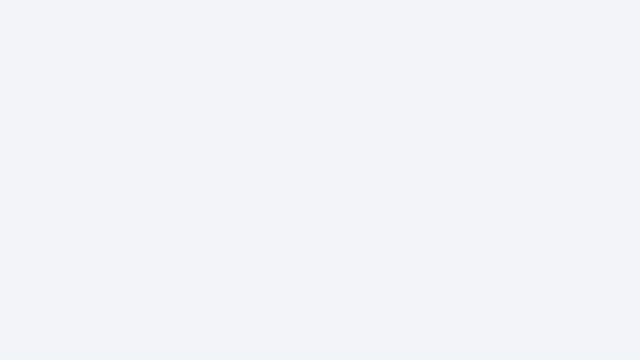
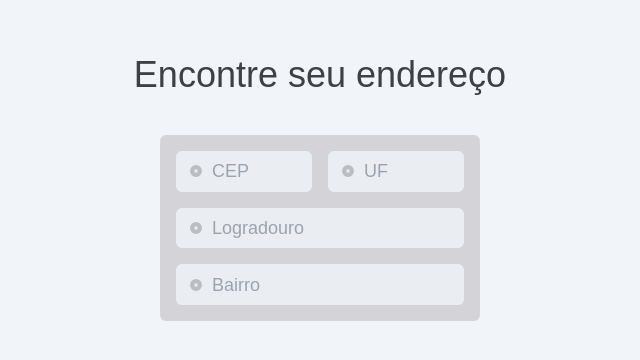
Before and after one commit to Projeto-Bubbles/bubbles-website-app, a React (Vite) app: page /cep in a window 1280 px wide. Before the commit this address had no page. Shown: the part 212-572 px from the top of the page, without its empty margins (320-960 px from the left). Built offline with nearby package versions, Linux system fonts and the light colour scheme; a web font is replaced by a local one.

Commit message:
[feature] integrating ViaCep API

```diff
--- a/package.json
+++ b/package.json
@@ -10,10 +10,12 @@
     "preview": "vite preview"
   },
   "dependencies": {
+    "axios": "^1.5.1",
     "date-fns": "^2.30.0",
     "phosphor-react": "^1.4.1",
     "react": "^18.2.0",
     "react-dom": "^18.2.0",
+    "react-hook-form": "^7.47.0",
     "react-router-dom": "^6.16.0"
   },
   "devDependencies": {
--- a/src/components/common/Input.tsx
+++ b/src/components/common/Input.tsx
@@ -4,12 +4,21 @@ interface InputProps {
   type: 'text' | 'number' | 'email' | 'password' | 'date';
   value?: string;
   placeholder: string;
-  icon: ReactNode;
+  icon?: ReactNode;
   disabled?: boolean;
-  event?: () => void;
+  onChange?: (e?: any) => void;
+  onBlur?: (e?: any) => void;
 }
 
-function Input({ type, value, placeholder, icon, disabled }: InputProps) {
+function Input({
+  type,
+  value,
+  placeholder,
+  icon,
+  disabled,
+  onChange,
+  onBlur,
+}: InputProps) {
   return (
     <div className="w-full relative flex justify-center items-center">
       <div className="absolute left-0 ml-3">{icon}</div>
@@ -19,6 +28,8 @@ function Input({ type, value, placeholder, icon, disabled }: InputProps) {
         value={value}
         placeholder={placeholder}
         disabled={disabled}
+        onChange={onChange}
+        onBlur={onBlur}
         className="w-full bg-slate-100/80 text-zinc-700 text-lg font-medium p-[.4rem] rounded-md pl-9 border-none outline-1 outline-slate-400/0 transition-all duration-300 ease-in-out focus:outline-slate-500"
       />
     </div>
--- /dev/null
+++ b/src/components/common/Popup.tsx
@@ -0,0 +1,31 @@
+import { Pencil, Trash } from 'phosphor-react';
+
+export interface PopupProps {
+  onEdit: () => {};
+  onDelete: () => {};
+}
+
+function Popup({ onEdit, onDelete }: PopupProps) {
+  return (
+    <div className="bg-zinc-300 w-20 flex flex-col justify-center items-center gap-2 rounded-md">
+      <span
+        onClick={() => onEdit}
+        role="editar"
+        className="w-[90%] text-zinc-700 flex justify-start items-center gap-2 px-1 py-[2px] rounded-md transition duration-200 ease-in-out cursor-pointer hover:bg-zinc-400/20"
+      >
+        <Pencil size={16} color="#334141" weight="duotone" />
+        Editar
+      </span>
+      <span
+        onClick={() => onDelete}
+        role="excluir"
+        className="w-[90%] text-zinc-700 flex justify-start items-center gap-2 px-1 py-[2px] rounded-md transition duration-200 ease-in-out cursor-pointer hover:bg-slate-400/20"
+      >
+        <Trash size={16} color="#334141" weight="duotone" />
+        Excluir
+      </span>
+    </div>
+  );
+}
+
+export default Popup;
--- /dev/null
+++ b/src/components/pages/Form.tsx
@@ -0,0 +1,79 @@
+import Input from '../common/Input';
+import axios from 'axios';
+import { StopCircle } from 'phosphor-react';
+import { useState } from 'react';
+import { useForm } from 'react-hook-form';
+
+function Form() {
+  const { register, handleSubmit } = useForm();
+  const [address, setAddress] = useState<any>(null);
+  const [error, setError] = useState<string | null>();
+
+  const onSubmit = (e: any) => {
+    console.log(e);
+  };
+
+  const checkCEP = (e: any) => {
+    const cep = e.target.value.replace(/\D/g, '');
+
+    axios
+      .get(`https://viacep.com.br/ws/${cep}/json/`)
+      .then((response) => {
+        setAddress(response.data);
+        setError(null);
+      })
+      .catch((err) => {
+        setAddress(null);
+        if (cep) setError('🙁 Não foi possível localizar o CEP informado');
+        throw new Error(err);
+      });
+  };
+
+  return (
+    <div className="w-screen h-screen flex flex-col justify-center items-center gap-10">
+      <h1 className="text-zinc-700 text-4xl"> Encontre seu endereço </h1>
+
+      <form
+        className="w-1/4 grid gap-4 p-4 bg-zinc-300 rounded-md"
+        onSubmit={handleSubmit(onSubmit)}
+      >
+        <div className="grid grid-cols-2 gap-4">
+          <Input
+            type="text"
+            icon={<StopCircle size={16} color="#71717" weight="duotone" />}
+            placeholder="CEP"
+            {...register('cep')}
+            onBlur={checkCEP}
+          />
+          <Input
+            type="text"
+            icon={<StopCircle size={16} color="#71717" weight="duotone" />}
+            placeholder="UF"
+            {...register('uf')}
+            value={address?.uf ?? ''}
+          />
+        </div>
+        <Input
+          type="text"
+          icon={<StopCircle size={16} color="#71717" weight="duotone" />}
+          placeholder="Logradouro"
+          {...register('street')}
+          value={address?.logradouro ?? ''}
+        />
+        <Input
+          type="text"
+          icon={<StopCircle size={16} color="#71717" weight="duotone" />}
+          placeholder="Bairro"
+          {...register('neighborhood')}
+          value={address?.bairro ?? ''}
+        />
+      </form>
+
+      {error && (
+        <span className="text-red-500 text-lg font-medium">{error}</span>
+      )}
+    </div>
+  );
+}
+
+export default Form;
--- a/src/routes/AppRouter.tsx
+++ b/src/routes/AppRouter.tsx
@@ -4,6 +4,7 @@ import Institutional from '../components/pages/Institutional';
 import SelectionBubbles from '../components/pages/SelectionBubbles';
 import Feed from '../components/pages/Feed';
 import Events from '../components/pages/Events';
+import Form from './../components/pages/Form';
 
 const AppRouter = () => {
   return (
@@ -14,6 +15,7 @@ const AppRouter = () => {
           <Route path="feed" element={<Feed />} />
           <Route path="events" element={<Events />} />
           <Route path="selection" element={<SelectionBubbles />} />
+          <Route path="cep" element={<Form />} />
         </Route>
       </Routes>
     </Router>
--- a/src/utils/constants.tsx
+++ b/src/utils/constants.tsx
@@ -6,7 +6,7 @@ import {
   LinkedinLogo,
 } from 'phosphor-react';
 
-export const socialLinks: string[] = ["#", "#", "#", "#"];
+export const socialLinks: string[] = ['#', '#', '#', '#'];
 
 export const icons: ReactNode[] = [
   <LinkedinLogo size={16} color="#3f3f46" weight="duotone" />,
```
Also changed, not shown: src/interfaces/posts.ts (added, +17 -0 lines), 1 other file (tests, documents, lock files or other folders).
